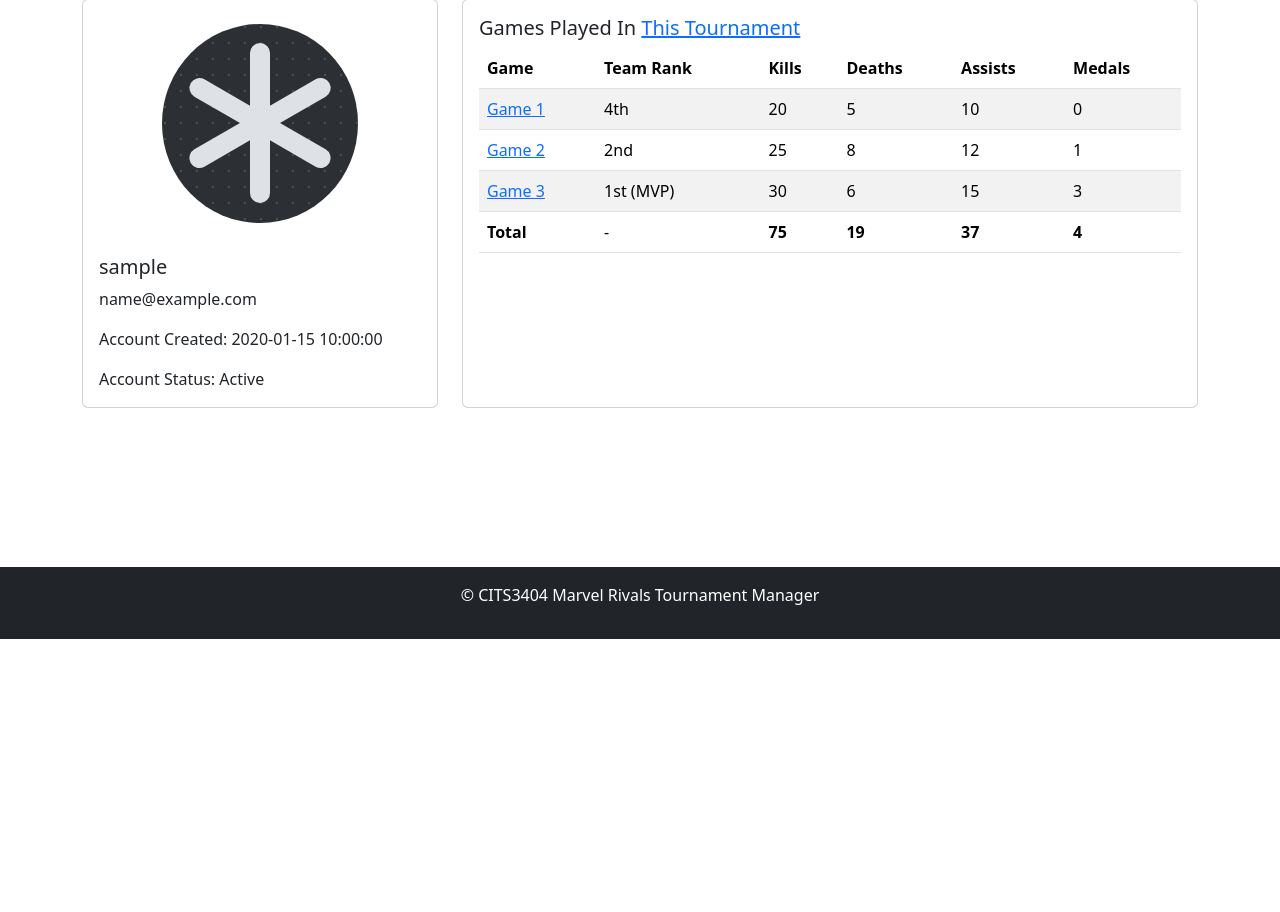
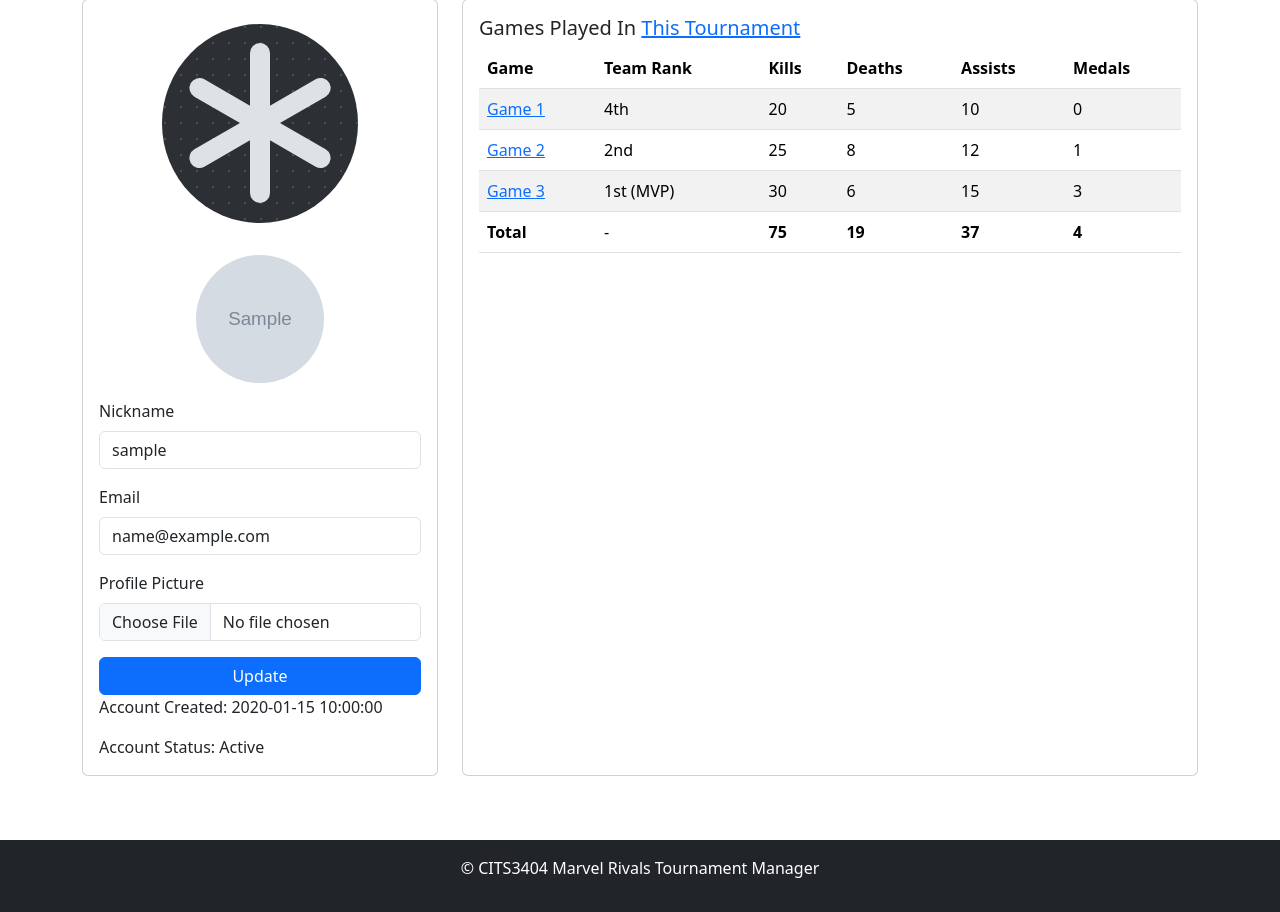
Before and after one commit to 23941335/cits3403, a Flask app: page /account in a window 1280 px wide. Shown: the part 161-1073 px from the top of the page. Before the commit the page ends 800 px from the top, so only its background shows below. Run offline with Flask 3, Linux system fonts and the light colour scheme; a user stored in the database is signed in; tables that the repository leaves empty hold one stand-in row (values such as "Sample post"); grey boxes marked "Sample" are stand-in pictures; some libraries are stand-ins or nearby versions.

Commit message:
Add profile picture to account page

```diff
--- a/app/routes.py
+++ b/app/routes.py
@@ -71,8 +71,8 @@ def user_logout():
 
 @app.route("/account", methods=["GET", "POST"])
 def user_account_page():
-    if current_user.is_authenticated:
-        return render_template("pages/account.html")
+    if not current_user.is_authenticated:
+        return redirect("/account/login")
 
     form=forms.UpdateAccountForm()
 
@@ -90,6 +90,9 @@ def user_account_page():
         db.session.commit()
         flash("Your account has been updated!", "success")
         return redirect("/account")
+    form.username.data = current_user.username
+    form.email.data = current_user.email
+    return render_template("pages/account.html", form=form)
 
 @app.route("/tournament")
 def tournament_page():
--- a/app/templates/pages/account.html
+++ b/app/templates/pages/account.html
@@ -16,8 +16,32 @@
             alt="player profile photo">
         </div>
         <div class="card-body">
-          <h5 class="card-title">{{current_user.username}}</h5>
-          <p class="card-text">{{current_user.email}}</p>
+          <div class="text-center mb-3">
+            <img src="{{ url_for('static', filename=current_user.avatar_filename or 'icons/placeholder.ico') }}"
+              class="rounded-circle" alt="Avatar" class="rounded-circle" width="128" height="128"></i>
+          </div>
+          <form method="POST" enctype="multipart/form-data">
+            {{ form.hidden_tag() }}
+
+            <div class="mb-3">
+              {{ form.username.label(class="form-label") }}
+              {{ form.username(class="form-control") }}
+            </div>
+
+            <div class="mb-3">
+              {{ form.email.label(class="form-label") }}
+              {{ form.email(class="form-control") }}
+            </div>
+
+            <div class="mb-3">
+              {{ form.avatar.label(class="form-label") }}
+              {{ form.avatar(class="form-control") }}
+            </div>
+
+            <div class="d-grid">
+              {{ form.submit(class="btn btn-primary") }}
+            </div>
+          </form>
           <p class="card-text">Account Created: {{current_user.created_at}}</p>
           <p class="card-text">Account Status: {{ 'Active' if current_user.is_active else 'Suspended' }}</p>
         </div>
@@ -80,4 +104,4 @@
     </div>
   </div>
 
-{% endblock %}
+  {% endblock %}
```
Also changed, not shown: app/static/avatars/20250425102542.jpg (added).
